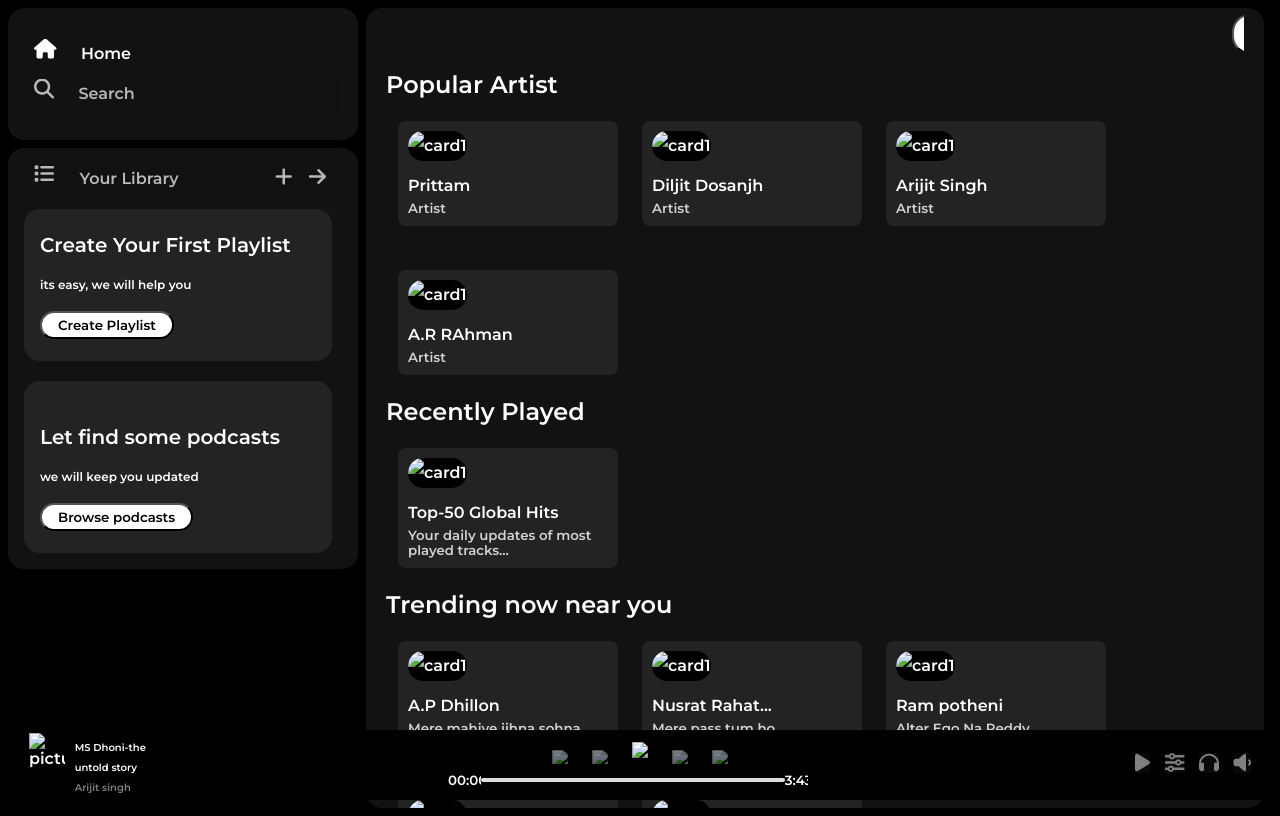
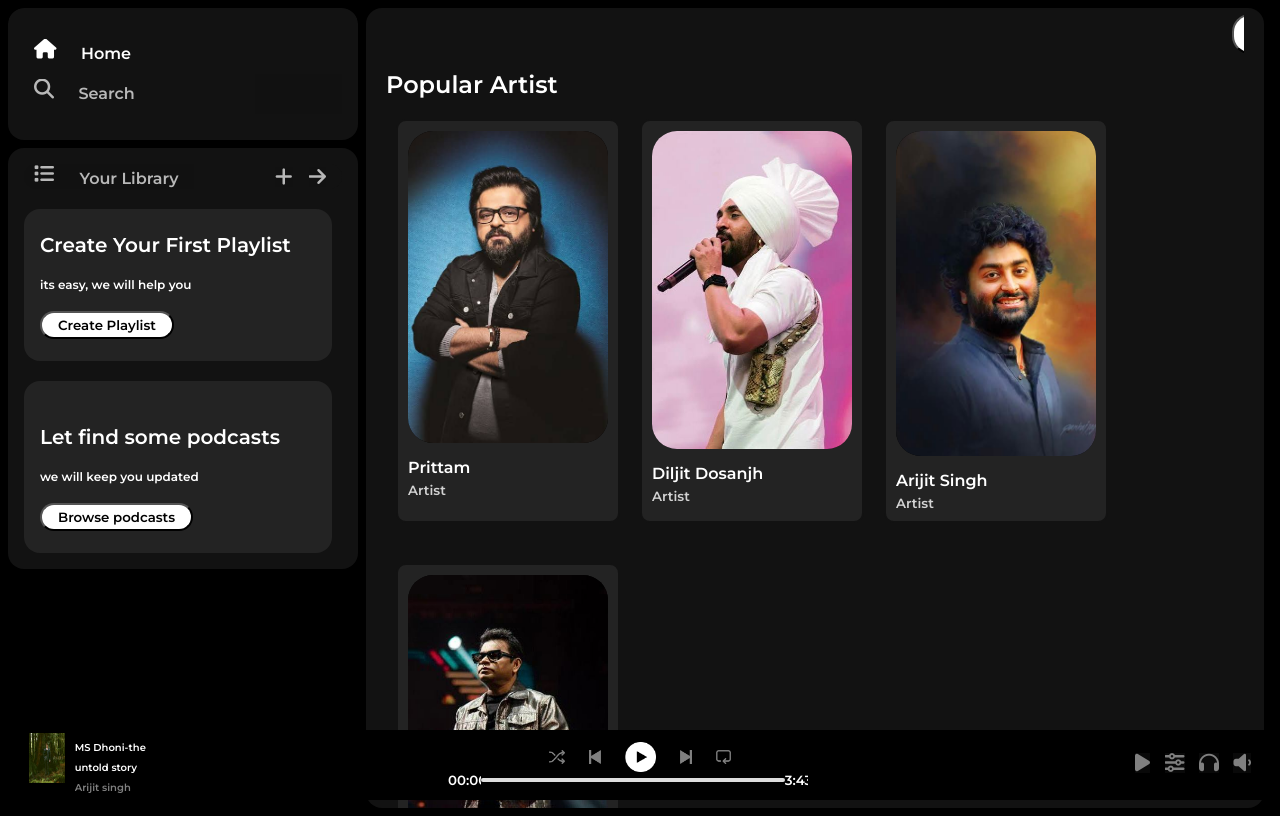
Before and after one commit to abbhagat16/frontendspotifyclone, a plain HTML site: page index.html in a window 1280 px wide. Drawn offline with Linux system fonts and the light colour scheme.

Commit message:
index.html

```diff
--- a/index.html
+++ b/index.html
@@ -4,7 +4,7 @@
     <meta charset="UTF-8">
     <meta name="viewport" content="width=device-width, initial-scale=1.0">
     <title>Spotify-Web player:Music for listening</title>
-    <link rel="icon" href="./assets/logo.png">
+    <link rel="icon" href="logo.png">
     <link rel="preconnect" href="https://fonts.googleapis.com">
     <link rel="preconnect" href="https://fonts.gstatic.com" crossorigin>
     <link href="https://fonts.googleapis.com/css2?family=Montserrat:ital,wght@0,100..900;1,100..900&display=swap" rel="stylesheet">
@@ -68,25 +68,25 @@
         <h2 style="background-color: #121212;">Popular Artist</h2>
         <div class="cardcontainer" style="background-color: #121212;">
             <div class="card1" style="background-color: #232323;">
-                <img      src="./assets/WhatsApp Image 2024-06-06 at 3.17.25 PM.jpeg" alt="card1">
+                <img      src="WhatsApp Image 2024-06-06 at 3.17.25 PM.jpeg" alt="card1">
                 <p class="cardtitle">Prittam</p>
                 <p class="cardinfo">Artist</p>
             </div>
 
                 <div class="card1" style="background-color: #232323;">
-                    <img      src="./assets/WhatsApp Image 2024-06-06 at 4.13.10 PM.jpeg" alt="card1">
+                    <img      src="WhatsApp Image 2024-06-06 at 4.13.10 PM.jpeg" alt="card1">
                     <p class="cardtitle">Diljit Dosanjh </p>
                     <p class="cardinfo">Artist</p>
                 </div>
 
                     <div class="card1" style="background-color: #232323;">
-                        <img      src="./assets/WhatsApp Image 2024-06-06 at 4.13.09 PM.jpeg" alt="card1">
+                        <img      src="WhatsApp Image 2024-06-06 at 4.13.09 PM.jpeg" alt="card1">
                         <p class="cardtitle">Arijit Singh</p>
                         <p class="cardinfo">Artist</p>
                     </div>
 
                         <div class="card1" style="background-color: #232323;">
-                            <img      src="./assets/WhatsApp Image 2024-06-06 at 4.18.39 PM.jpeg" alt="card1">
+                            <img      src="WhatsApp Image 2024-06-06 at 4.18.39 PM.jpeg" alt="card1">
                             <p class="cardtitle">A.R RAhman</p>
                             <p class="cardinfo">Artist</p>
                         </div>
@@ -97,7 +97,7 @@
             <h2 style="background-color: #121212;">Recently Played</h2>
             <div class="cardcontainer" style="background-color: #121212;">
                 <div class="card1" style="background-color: #232323;">
-                    <img src="./assets/card1img.jpeg" alt="card1">
+                    <img src="card1img.jpeg" alt="card1">
                     <p class="cardtitle">Top-50 Global Hits</p>
                     <p class="cardinfo">Your daily updates of most played tracks...</p>
                 </div>
@@ -106,27 +106,27 @@
             <h2 style="background-color: #121212;">Trending now near you</h2>
             <div class="cardcontainer" style="background-color: #121212;">
                 <div class="card1" style="background-color: #232323;">
-                    <img src="./assets/card2img.jpeg" alt="card1">
+                    <img src="card2img.jpeg" alt="card1">
                     <p class="cardtitle">A.P Dhillon</p>
                     <p class="cardinfo">Mere mahiye jihna sohna...</p>
                 </div>
                 <div class="card1" style="background-color: #232323;">
-                    <img src="./assets/card3img.jpeg" alt="card1">
+                    <img src="card3img.jpeg" alt="card1">
                     <p class="cardtitle">Nusrat Rahat...</p>
                     <p class="cardinfo">Mere pass tum ho</p>
                 </div>
                 <div class="card1" style="background-color: #232323;">
-                    <img src="./assets/card4img.jpeg" alt="card1">
+                    <img src="card4img.jpeg" alt="card1">
                     <p class="cardtitle">Ram potheni</p>
                     <p class="cardinfo">Alter Ego Na Reddy</p>
                 </div>
                 <div class="card1" style="background-color: #232323;">
-                    <img src="./assets/card3img.jpeg" alt="card1">
+                    <img src="card3img.jpeg" alt="card1">
                     <p class="cardtitle">Nusrat Rahat...</p>
                     <p class="cardinfo">Mere pass tum ho</p>
                 </div>
                 <div class="card1" style="background-color: #232323;">
-                    <img src="./assets/card2img.jpeg" alt="card1">
+                    <img src="card2img.jpeg" alt="card1">
                     <p class="cardtitle">A.P Dhillon</p>
                     <p class="cardinfo">Mere mahiye jihna sohna...</p>
                 </div>
@@ -134,17 +134,17 @@
             <h2 style="background-color: #121212;">New featured</h2>
             <div class="cardcontainer" style="background-color: #121212;">
                 <div class="card1" style="background-color: #232323;">
-                    <img src="./assets/card5img.jpeg" alt="card1">
+                    <img src="card5img.jpeg" alt="card1">
                     <p class="cardtitle">Top songs-Global</p>
                     <p class="cardinfo">Your daily updates of most played tracks...</p>
                 </div>
                 <div class="card1" style="background-color: #232323;">
-                    <img src="./assets/card6img.jpeg" alt="card1">
+                    <img src="card6img.jpeg" alt="card1">
                     <p class="cardtitle">Top songs-India</p>
                     <p class="cardinfo">Your daily updates of most played tracks...</p>
                 </div>
                 <div class="card1" style="background-color: #232323;">
-                    <img src="./assets/card1img.jpeg" alt="card1">
+                    <img src="card1img.jpeg" alt="card1">
                     <p class="cardtitle">Top-50 Global Hits</p>
                     <p class="cardinfo">Your daily updates of most played tracks...</p>
                 </div>
@@ -158,7 +158,7 @@
     <div class="musicplayer">
         <div class="album">
             <div class="playlist">
-                <img src="./assets/album_picture.jpeg" alt="picture" class="album-picture">
+                <img src="album_picture.jpeg" alt="picture" class="album-picture">
                <div class="inner">
                 <p  style="font-size: x-small;  " >MS Dhoni-the untold story</p>
                 <p style="font-size: x-small; opacity: 0.5; ">Arijit singh</p>
@@ -167,11 +167,11 @@
         </div>
         <div class="player">
             <div class="controls">
-                <img src="./assets/player_icon1.png" class="controlsicon">
-                <img src="./assets/player_icon2.png" class="controlsicon">
-               <img src="./assets/player_icon3.png" class="controlsicon" style="height: 30px; opacity: 1;" >
-               <img src="./assets/player_icon4.png" class="controlsicon">
-               <img src="./assets/player_icon5.png" class="controlsicon">
+                <img src="player_icon1.png" class="controlsicon">
+                <img src="player_icon2.png" class="controlsicon">
+               <img src="player_icon3.png" class="controlsicon" style="height: 30px; opacity: 1;" >
+               <img src="player_icon4.png" class="controlsicon">
+               <img src="player_icon5.png" class="controlsicon">
 
             </div>
             <div class="range">
```
